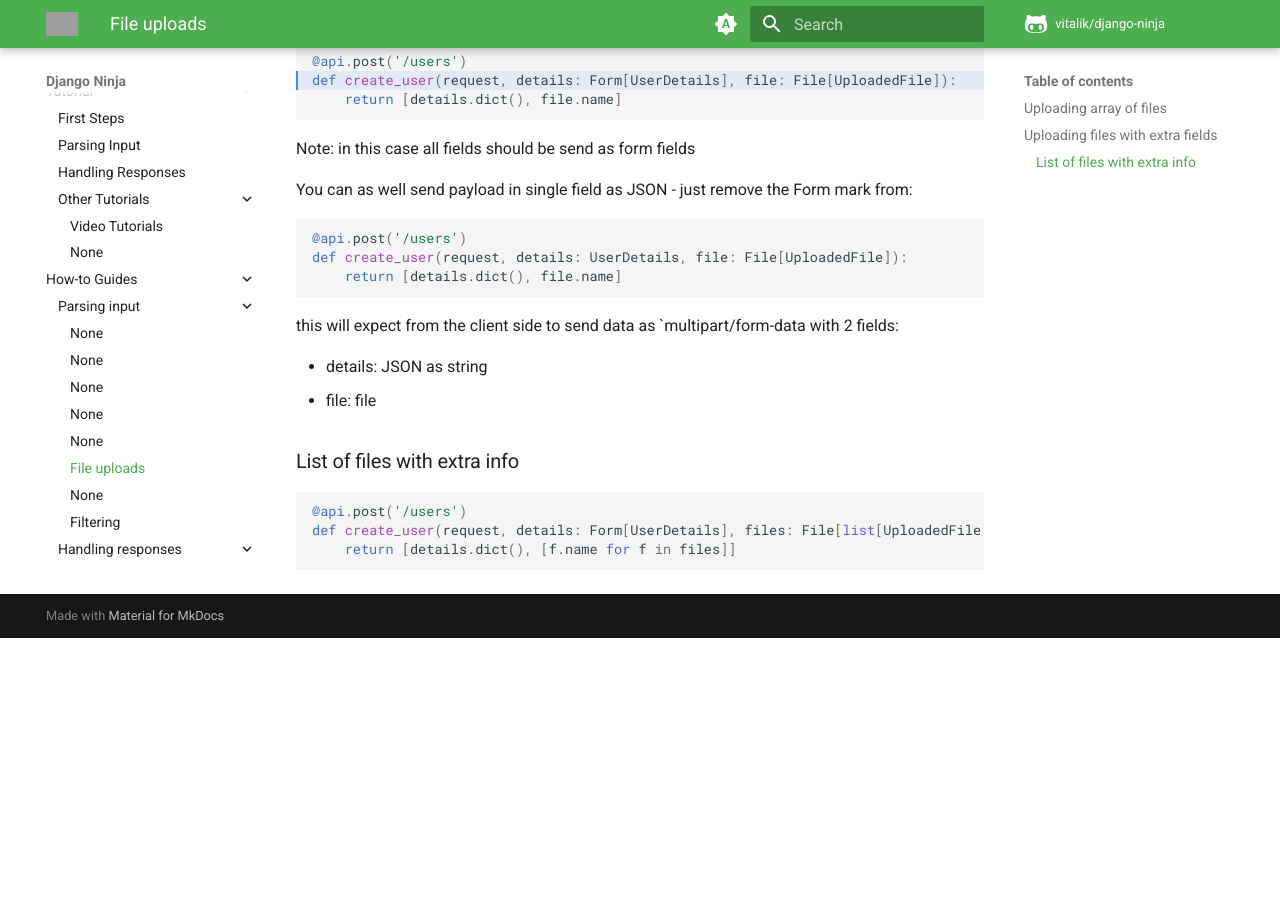
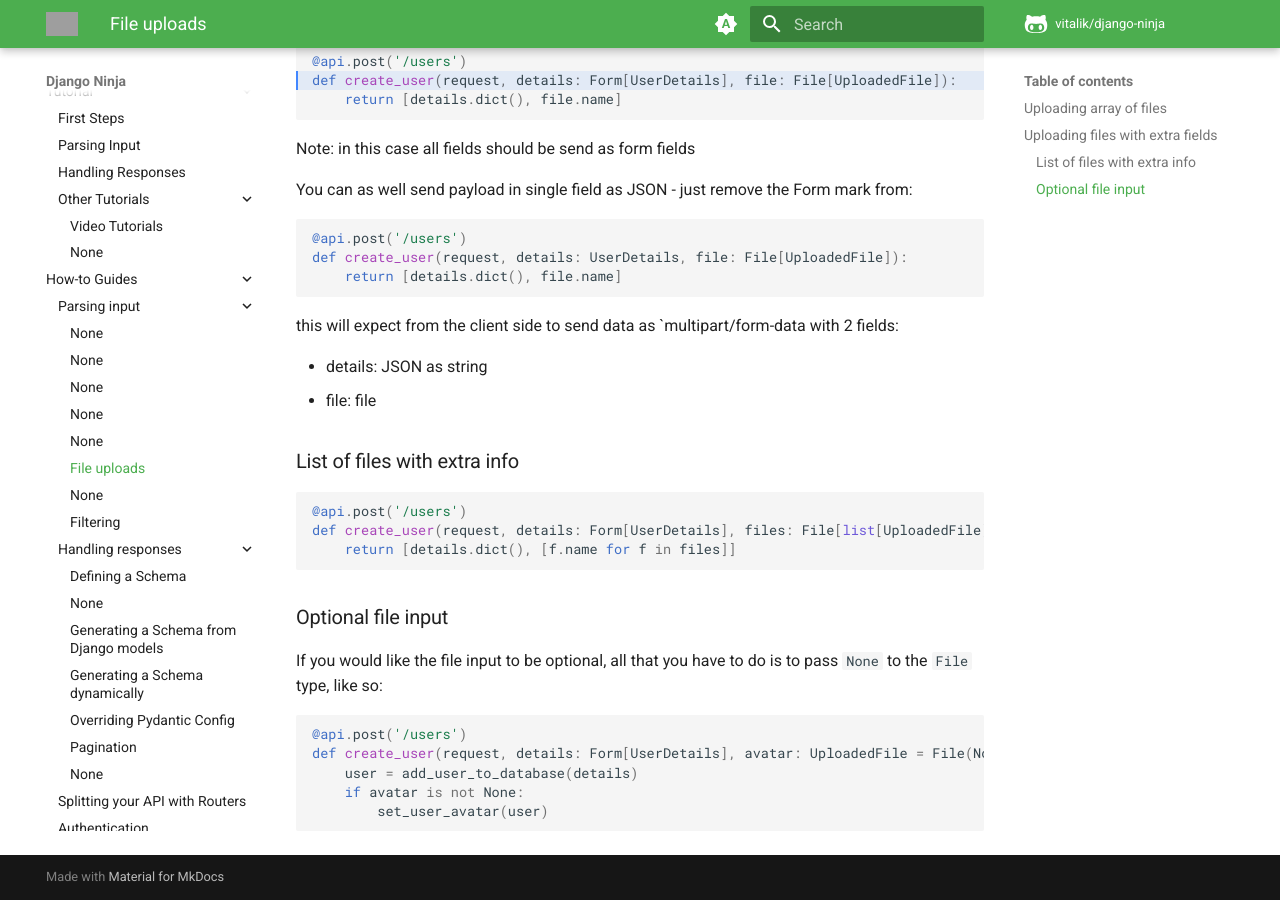
Before and after one commit to awtech888/Django-ninja, an MkDocs documentation site: the page built from docs/docs/guides/input/file-params.md, in a window 1280 px wide and 900 px high, scrolled down 1452 px. Built offline with MkDocs 1.6.1 and Material for MkDocs 9.7.7, drawn with Linux system fonts in a browser that asks for light colours; comment, search, counter and statistics services are not loaded; before the commit the page ends 2090 px from its top, so only the background shows below that; grey boxes are pictures that could not be loaded.

Commit message:
document how to use an optional file input (#1326)

````diff
--- a/docs/docs/guides/input/file-params.md
+++ b/docs/docs/guides/input/file-params.md
@@ -89,3 +89,15 @@
 def create_user(request, details: Form[UserDetails], files: File[list[UploadedFile]]):
     return [details.dict(), [f.name for f in files]]
 ```
+
+### Optional file input
+
+If you would like the file input to be optional, all that you have to do is to pass `None` to the `File` type, like so:
+
+```python
+@api.post('/users')
+def create_user(request, details: Form[UserDetails], avatar: UploadedFile = File(None)):
+    user = add_user_to_database(details)
+    if avatar is not None:
+        set_user_avatar(user)
+```
````
